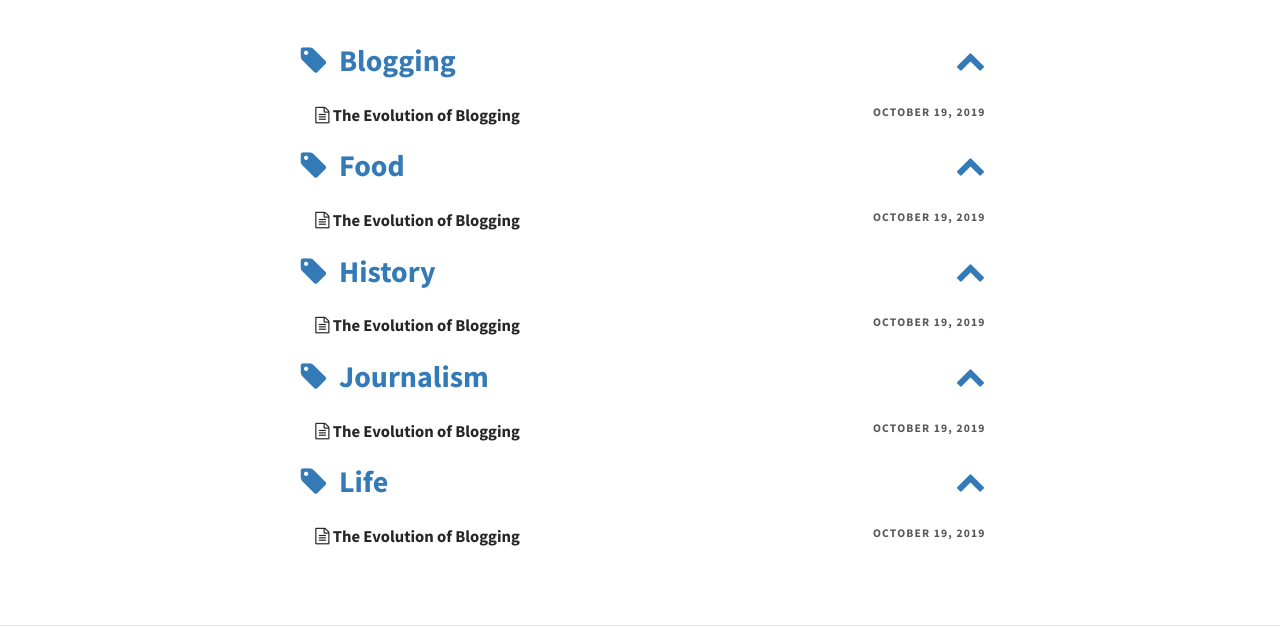
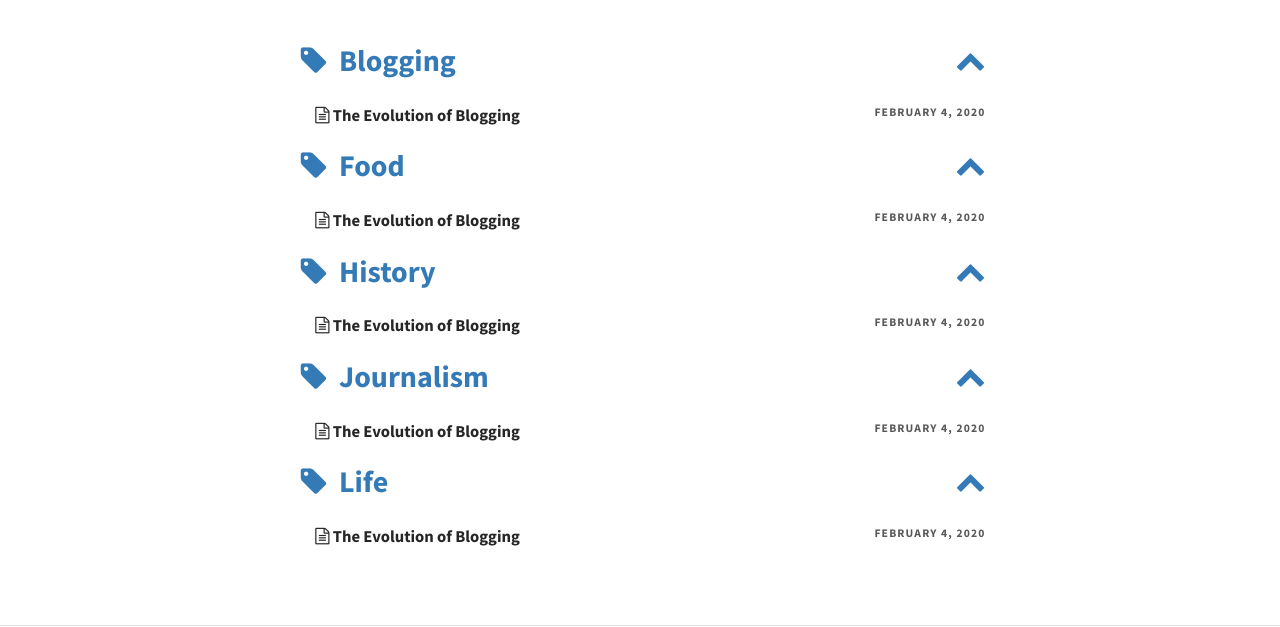
Before and after one commit to sunshinespeaks/sunshinespeaks.github.io, a Jekyll site: the page built from pages/tags.md, in a window 1280 px wide. Shown: the part 268-895 px from the top of the page. Built offline with Jekyll 4.4.1, drawn with Linux system fonts in a browser that asks for light colours.

Commit message:
Date Change on First Blog.

```diff
--- a/_posts/2019-07-20-here-is-my-new-post-for-trial.markdown
+++ b/_posts/2019-07-20-here-is-my-new-post-for-trial.markdown
@@ -1,7 +1,7 @@
 ---
 layout: post
 title: The Evolution of Blogging
-date: 2019-10-19
+date: 2020-02-04
 published: true
 header_feature_image: _uploads/Lighting.jpg
 caption: "Evolution of Blogging"
```
